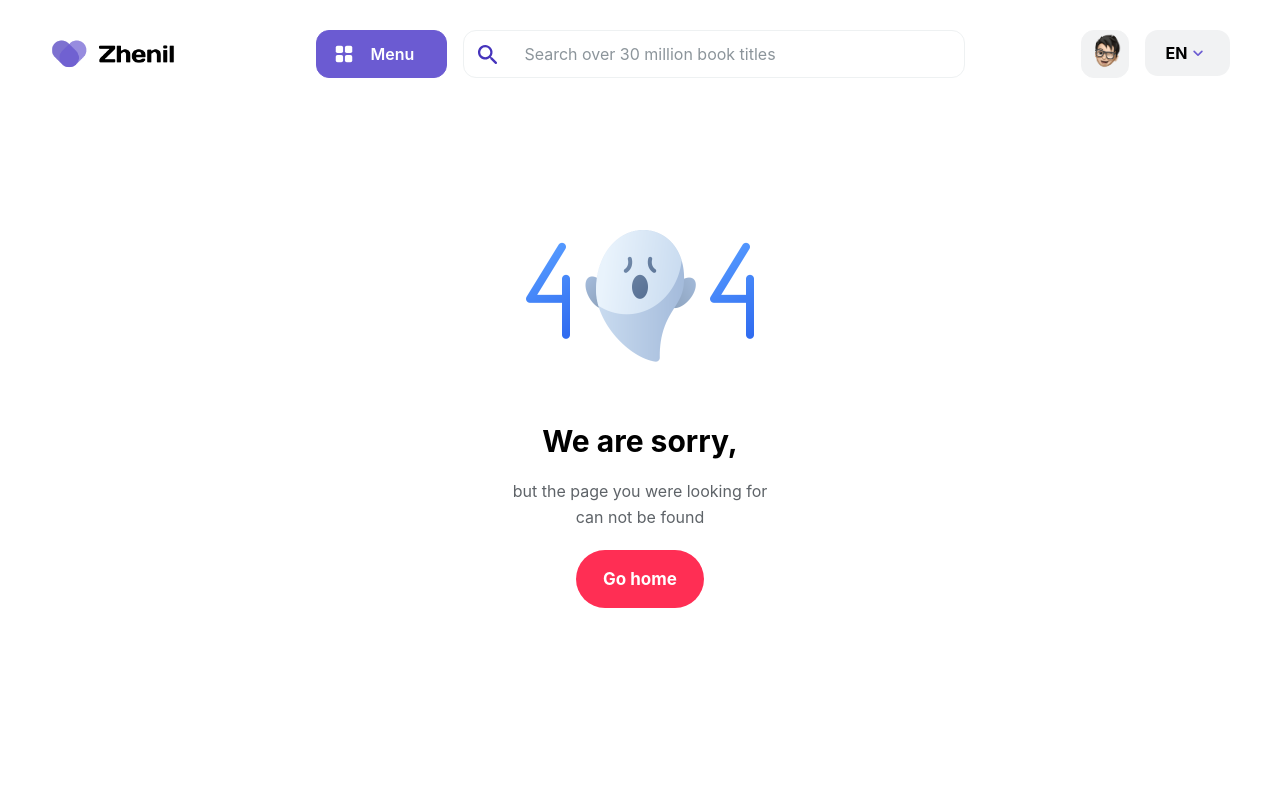
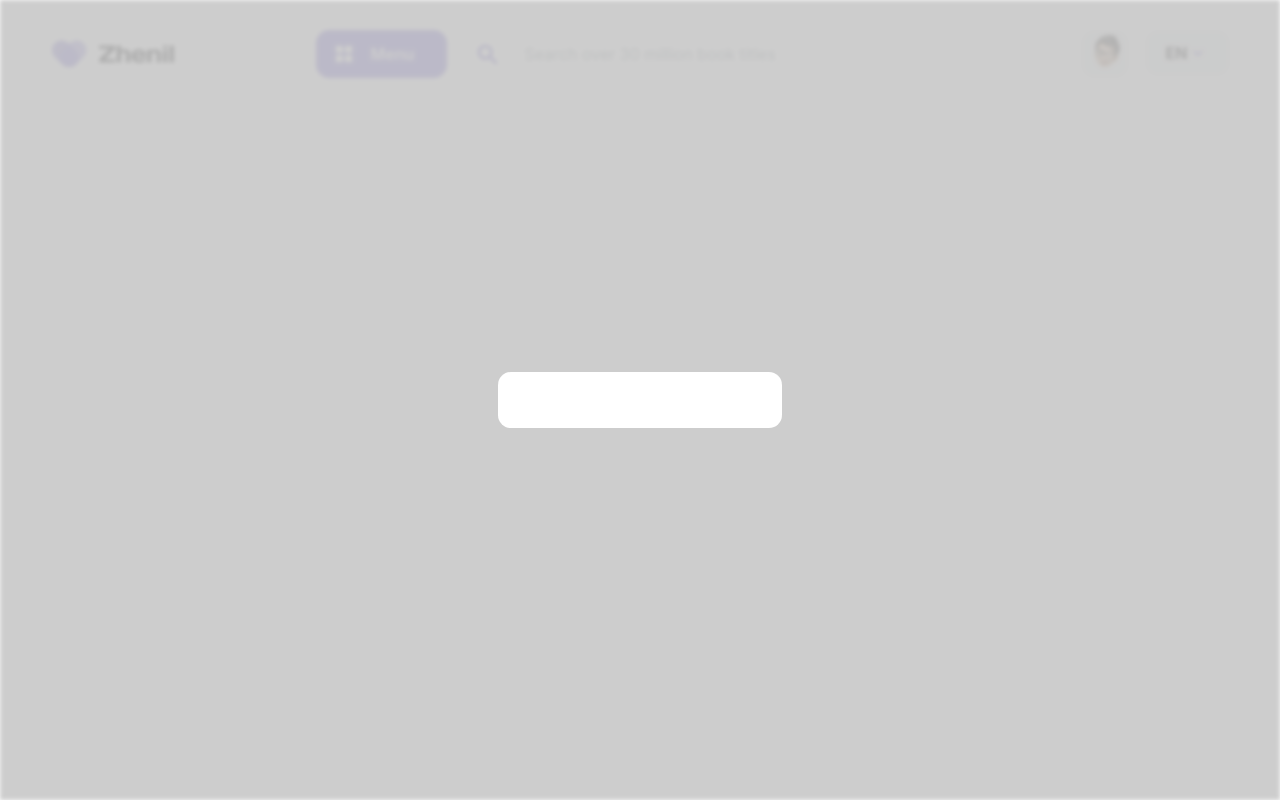
Before and after one commit to DreamerView/zhenil-next, a Next.js app: page /conf in a window 1280 px wide. Before the commit this address had no page. Built offline with nearby package versions, Linux system fonts and the light colour scheme.

Commit message:
confirm changed

```diff
--- a/pages/_app.js
+++ b/pages/_app.js
@@ -48,12 +48,13 @@ const MyApp = ({ Component, pageProps }) => {
                     .catch((err) => console.log('Failure: ', err));
         }
   }, []);
-const defaultState = {act:false};
+const defaultState = {act:false,confirm:false};
 
 
 const reducer = (state=defaultState,action) => {
   switch(action.type) {
     case "SetAction": return {...state,act:action.set};
+    case "SetConfirm": return {...state,confirm:action.set}
     default: return state;
   }
 };
--- a/pages/acc/logo.js
+++ b/pages/acc/logo.js
@@ -3,10 +3,8 @@ import {useEffect, useState} from "react";
 import Link from 'next/link';
 import Head from "next/head";
 import Image from "next/image";
-import { useDispatch } from "react-redux";
 
 const LogoAcc = () => {
-    const dis = useDispatch();
     const [logo,setLogo] = useState("/img/logo_round.svg");
     const [c,setC] = useState({logo:'logo',text:"* Выберите файл и загрузите ваш логотип пожалуйста",div:''});
     const [ready,setReady] = useState(false);
@@ -68,7 +66,7 @@ const LogoAcc = () => {
             <div className="main__block">
                 <h1>[Этап 1/4] Загрузка логотипа</h1>
                 <p className="sub_content">Этап 1/4. Загрузите ваш логотип организации/компаний</p>
-                <div className="main__block_interface_menu c-m block_animation" onClick={()=>{ dis({type:'SetAction',set:{name:'Удаление',content:'Вы действительно хотите удалить данного пользователя?',type:'delete',text:{cancel:'Закрыть',accept_color:'red_background',accept:'Удалить'}}});}}>
+                <div className="main__block_interface_menu c-m block_animation" onClick={()=>{}}>
                     <div className="main__block_interface_menu_c">
                         <h1>Загрузка логотипа</h1>
                     </div>
--- /dev/null
+++ b/pages/conf.js
@@ -0,0 +1,17 @@
+import { useEffect } from "react";
+import { useSelector,useDispatch } from "react-redux";
+
+const useConfirm = (res) => {
+    const dis = useDispatch();
+    const result = useSelector(state=>state.confirm);
+    // const [data, setData] = useState(null);
+    // if(res) setData(res.name)
+
+    useEffect(() => {
+        if(res) dis({type:"SetAction",set:{name:res.name,content:res.content,type:res.type,text:{cancel:'Закрыть',accept_color:'red_background',accept:'Удалить'}}});
+    }, [res]);
+
+   return [result];
+};
+
+export default useConfirm;
--- a/start/confirm.js
+++ b/start/confirm.js
@@ -1,4 +1,8 @@
+import { useDispatch,useSelector } from "react-redux";
+
 const ConfirmMode = (result) => {
+    const send = useDispatch();
+    const getResult = useSelector(state=>state.confirm)
     return(
         <>
         <div className="confirm__back">
@@ -12,10 +16,10 @@ const ConfirmMode = (result) => {
                     {result.item.type === 'delete'?
                     <div className="confirm__block_action_2">
                         <div>
-                            <button className="confirm_custom">{result.item.text.cancel}</button>
+                            <button onClick={()=>{send({type:"SetConfirm",set:false});send({type:"SetAction",set:false})}} className="confirm_custom">{result.item.text.cancel}</button>
                         </div>
                         <div>
-                            <button className={`confirm_custom_a ${result.item.text.accept_color}`}>{result.item.text.accept}</button>
+                            <button onClick={()=>{send({type:"SetConfirm",set:true});send({type:"SetAction",set:false});}} className={`confirm_custom_a ${result.item.text.accept_color}`}>{result.item.text.accept}</button>
                         </div>
                     </div>:''}
                 </div>
--- a/start/document.js
+++ b/start/document.js
@@ -2,17 +2,17 @@
 import ConfirmMode from './confirm';
 import Header from './header';
 import { useSelector } from 'react-redux';
+import { useEffect } from 'react';
 
 
 const DocumentResult = ({children}) => {
     const action = useSelector(state=>state.act);
-    console.log(action)
     return(
-        <>
+        <div style={action?{height:"100%",overflow:"hidden"}:{}}>
             {action?<ConfirmMode item={action} key={Date.now}/>:""}
             <Header/>
             <div className="result">{children}</div>
-        </>
+        </div>
     );
 }
 
--- a/styles/globals.css
+++ b/styles/globals.css
@@ -24,7 +24,7 @@ p {
   line-height:26px;
 }
 p.sm {
-  margin-top:8px;
+  margin-top:16px;
   font-size: 13px;
   line-height: 18px;
 }
@@ -240,6 +240,7 @@ p.nav > a {
       --search_icon: url(../public/img/search_night.svg);
       --nav_menu_c:hsl(240, 3%, 15%);
       --back_contrast:brightness(100%);
+      --confirm_block:hsl(240, 2%, 18%);
   }
 }
 @media (prefers-color-scheme: light) {
@@ -265,7 +266,8 @@ p.nav > a {
       --border-color:hsl(216, 10%, 90%);
       --search_icon: url(../public/img/search.svg);
       --nav_menu_c:hsl(0, 0%, 100%);
-      --back_contrast:brightness(50%);
+      --back_contrast:brightness(40%);
+      --confirm_block:hsl(0, 0%, 100%);
   }
 }
 
@@ -749,20 +751,20 @@ div.confirm__back {
   justify-content: center;
   width:100%;
   height:100vh;
-  /* -webkit-backdrop-filter: blur(10px) var(--back_contrast);
-  -moz-backdrop-filter: blur(10px) var(--back_contrast);
-  -o-backdrop-filter: blur(10px) var(--back_contrast);
-  -ms-backdrop-filter: blur(10px) var(--back_contrast); */
-  backdrop-filter: blur(4px) var(--back_contrast);
+  -webkit-backdrop-filter: blur(2px) var(--back_contrast);
+  -moz-backdrop-filter: blur(2px) var(--back_contrast);
+  -o-backdrop-filter: blur(2px) var(--back_contrast);
+  -ms-backdrop-filter: blur(2px) var(--back_contrast);
+  backdrop-filter: blur(2px) var(--back_contrast);
   background-color: var(--nav_block_blur);
   z-index:2;
 }
 div.confirm__block {
   width:244px;
   height: auto;
-  background-color: var(--block-color);
-  border-radius: 14px;
-  padding:13px;
+  background-color: var(--confirm_block);
+  border-radius: 13px;
+  padding:20px;
   text-align: center;
 }
 div.confirm__block_action {
@@ -781,13 +783,13 @@ div.confirm__block_action_2 > div {
 }
 button.confirm_custom {
   width: 100px;
-  height:40px;
+  padding:8px 0;
   border-radius: 26px;
   cursor: pointer;
 }
 button.confirm_custom_a {
   width: 100px;
-  height:40px;
+  padding:8px 0;
   border-radius: 26px;
   cursor: pointer;
   color:white;
```
Also changed, not shown: pages/acc/info.js (+7 -0 lines).
